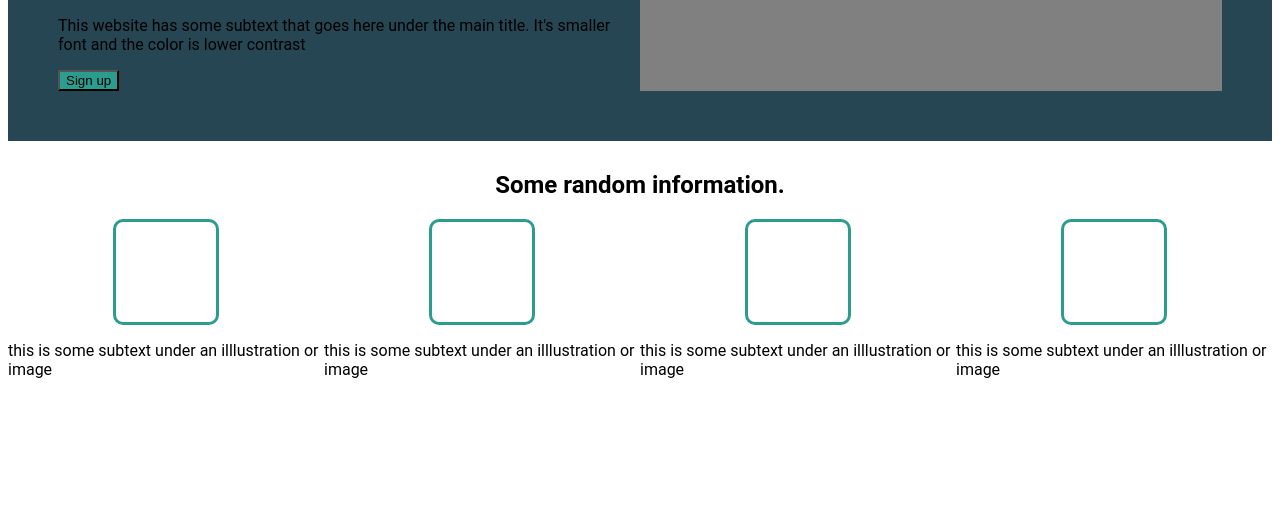
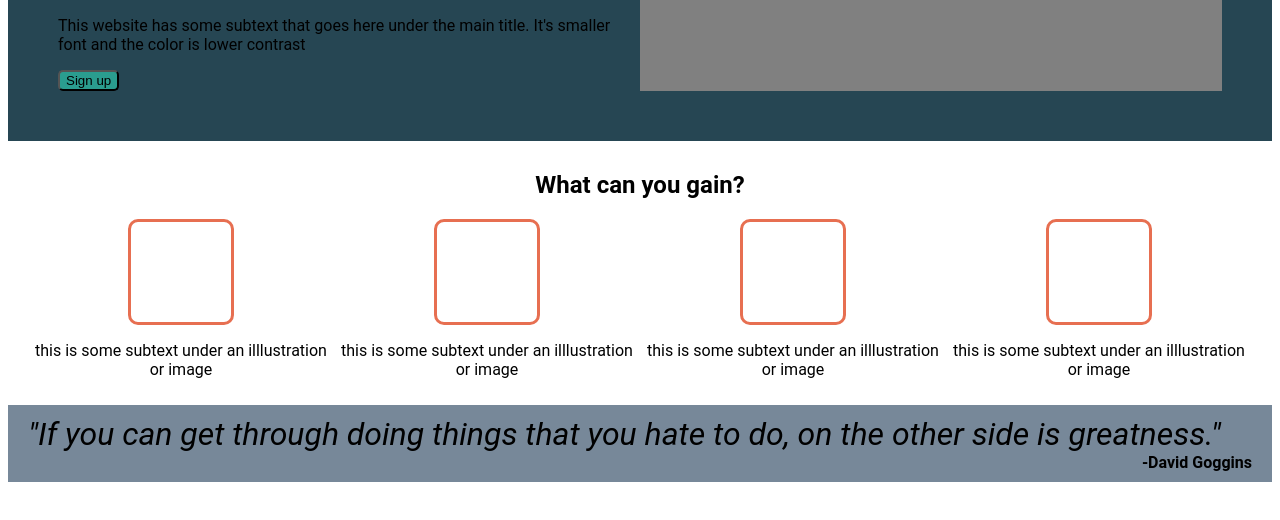
Before and after one commit to TrentMonnin7/landing-page, a plain HTML site: page index.html in a window 1280 px wide. Shown: the part 184-704 px from the top of the page. Drawn offline with Linux system fonts and the light colour scheme.

Commit message:
center text in slots for main 2. Completed main 3

```diff
--- a/index.html
+++ b/index.html
@@ -33,7 +33,7 @@
         </div>
 
         <div class="second-main">
-            <h2 class="second-main-top">Some random information.</h2>
+            <h2 class="second-main-top">What can you gain?</h2>
 
             <div class="second-main-bottom">
 
@@ -57,11 +57,13 @@
                     <p>this is some subtext under an illlustration or image</p>
                 </div>
 
-                </div>
             </div>
-
         </div>
 
+        <div class="third-main">
+            <div id="quote"><i>"If you can get through doing things that you hate to do, on the other side  is greatness."</i></div>
+            <div id="person"><strong>-David Goggins</strong></div>
+        </div>
     </div>
 </body>
 </html>
--- a/style.css
+++ b/style.css
@@ -32,6 +32,11 @@
     justify-content: flex-start;
 }
 
+.header-links > li > a{
+    color: white;
+    text-decoration: none;
+}
+
 
 /* ----------------------
 ----First Main styling----
@@ -50,6 +55,12 @@
     flex: 1;
     display: flex;
     flex-direction: column;
+}
+
+.first-main-left-side > button{
+    align-self: flex-start;
+    background-color:#2a9d8f;
+    border-radius: 5px;
 }
 
 .first-main-right-side{
@@ -71,11 +82,7 @@
     flex-direction: column;
     align-items: center;
     justify-content: center;
-    padding-top: 10px;
-}
-
-.second-main-top{
-
+    padding: 10px 20px 10px 20px;
 }
 
 .second-main-bottom{
@@ -87,27 +94,44 @@
     display: flex;
     flex-direction: column;
     align-items: center;
+    justify-content: center;
 }
 
-
+.slot-1, .slot-2, .slot-3, .slot-4 > p{
+    text-align: center;
+}
 
 .card{
     width: 100px;
     height: 100px;
-    border: 3px solid #2a9d8f;
+    border: 3px solid #e76f51;
     border-radius: 10px;
 }
 
+/* ----------------------
+----Third Main Styling----
+---------------------- */
+
+.third-main{
+    background-color: lightslategray;
+    display: flex;
+    flex-direction: column;
+    justify-content: center;
+    padding: 10px 20px 10px 20px;
+}
+
+#quote{
+    font-size: 32px;
+}
+
+#person{
+    align-self: flex-end;
+}
+
+
+p{
+
+}
 li{
     /* holder comment */
 }
-
-a{
-    color: white;
-    text-decoration: none;
-}
-
-button{
-    align-self: flex-start;
-    background-color:#2a9d8f;
-}
```
